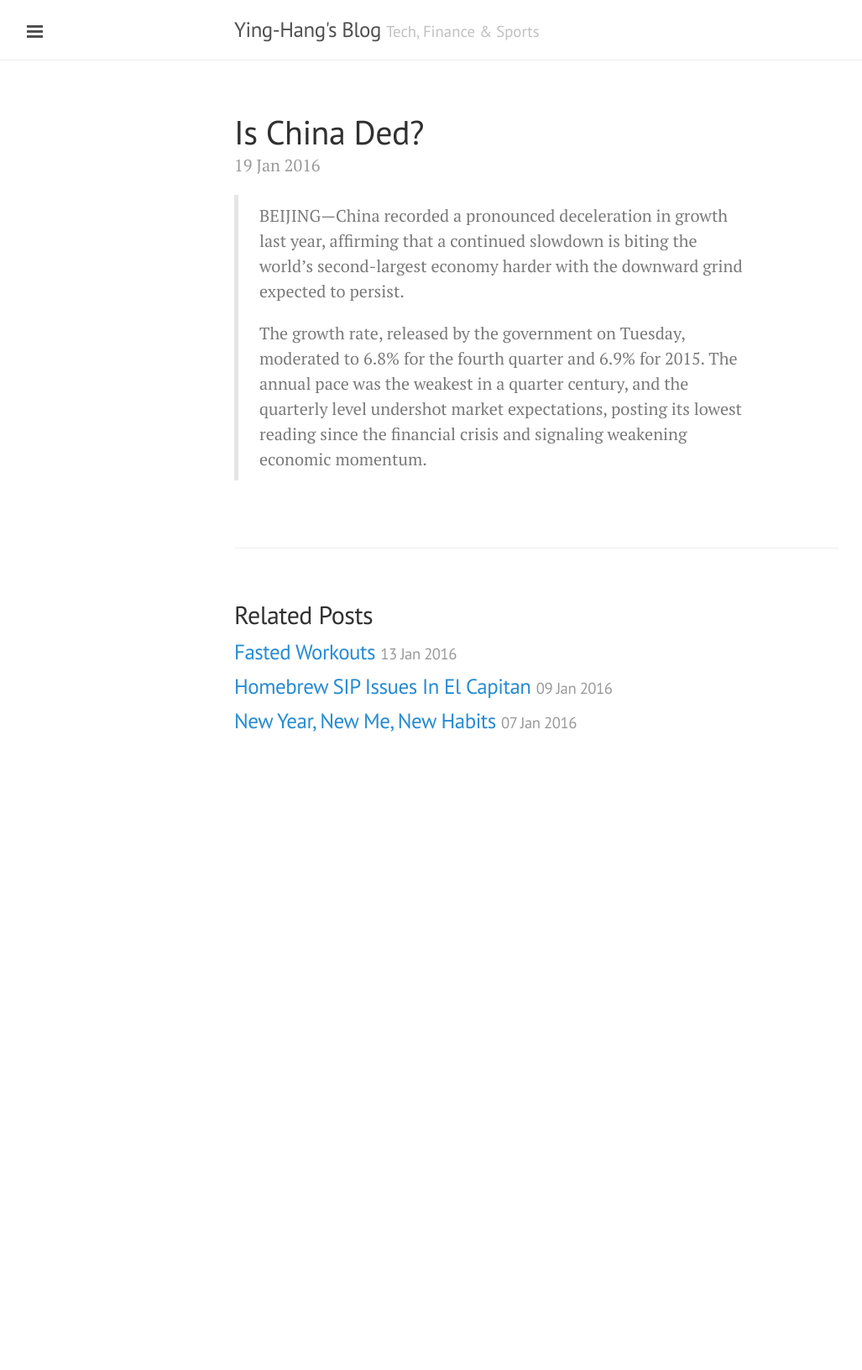
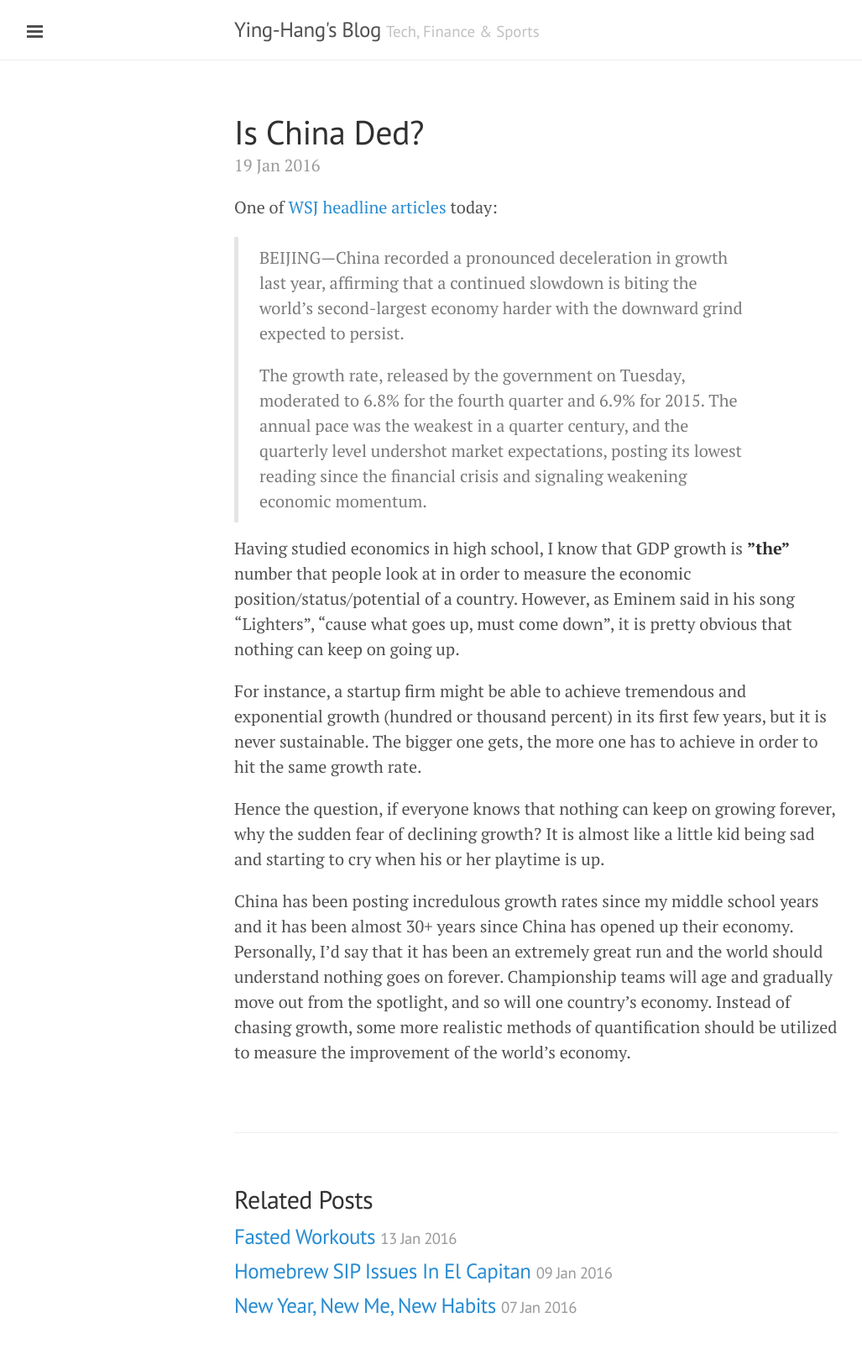
Before and after one commit to yinghang/yinghang.github.io, a Jekyll site: the page built from _posts/2016-01-19-how-low-can-oil-go.markdown, in a window 1280 px wide. Shown: the whole page at 84% size, without its empty margins (1-1028 px from the left). Built offline with Jekyll 4.4.1, drawn with Linux system fonts in a browser that asks for light colours; before the commit the page ends 935 px from its top, so only the background shows below that.

Commit message:
Post update: Is China Ded?

```diff
--- a/_posts/2016-01-19-how-low-can-oil-go.markdown
+++ b/_posts/2016-01-19-how-low-can-oil-go.markdown
@@ -3,6 +3,16 @@ published: true
 title: Is China Ded?
 layout: post
 ---
+One of [WSJ headline articles](http://www.wsj.com/articles/china-economic-growth-slows-to-6-9-on-year-in-2015-1453169398) today:
+
 > BEIJING—China recorded a pronounced deceleration in growth last year, affirming that a continued slowdown is biting the world’s second-largest economy harder with the downward grind expected to persist.
 >
 > The growth rate, released by the government on Tuesday, moderated to 6.8% for the fourth quarter and 6.9% for 2015. The annual pace was the weakest in a quarter century, and the quarterly level undershot market expectations, posting its lowest reading since the financial crisis and signaling weakening economic momentum.
+
+Having studied economics in high school, I know that GDP growth is **”the”** number that people look at in order to measure the economic position/status/potential of a country. However, as Eminem said in his song “Lighters”, “cause what goes up, must come down”, it is pretty obvious that nothing can keep on going up.
+
+For instance, a startup firm might be able to achieve tremendous and exponential growth (hundred or thousand percent) in its first few years, but it is never sustainable. The bigger one gets, the more one has to achieve in order to hit the same growth rate.
+
+Hence the question, if everyone knows that nothing can keep on growing forever, why the sudden fear of declining growth? It is almost like a little kid being sad and starting to cry when his or her playtime is up.
+
+China has been posting incredulous growth rates since my middle school years and it has been almost 30+ years since China has opened up their economy. Personally, I’d say that it has been an extremely great run and the world should understand nothing goes on forever. Championship teams will age and gradually move out from the spotlight, and so will one country’s economy. Instead of chasing growth, some more realistic methods of quantification should be utilized to measure the improvement of the world’s economy.
```
